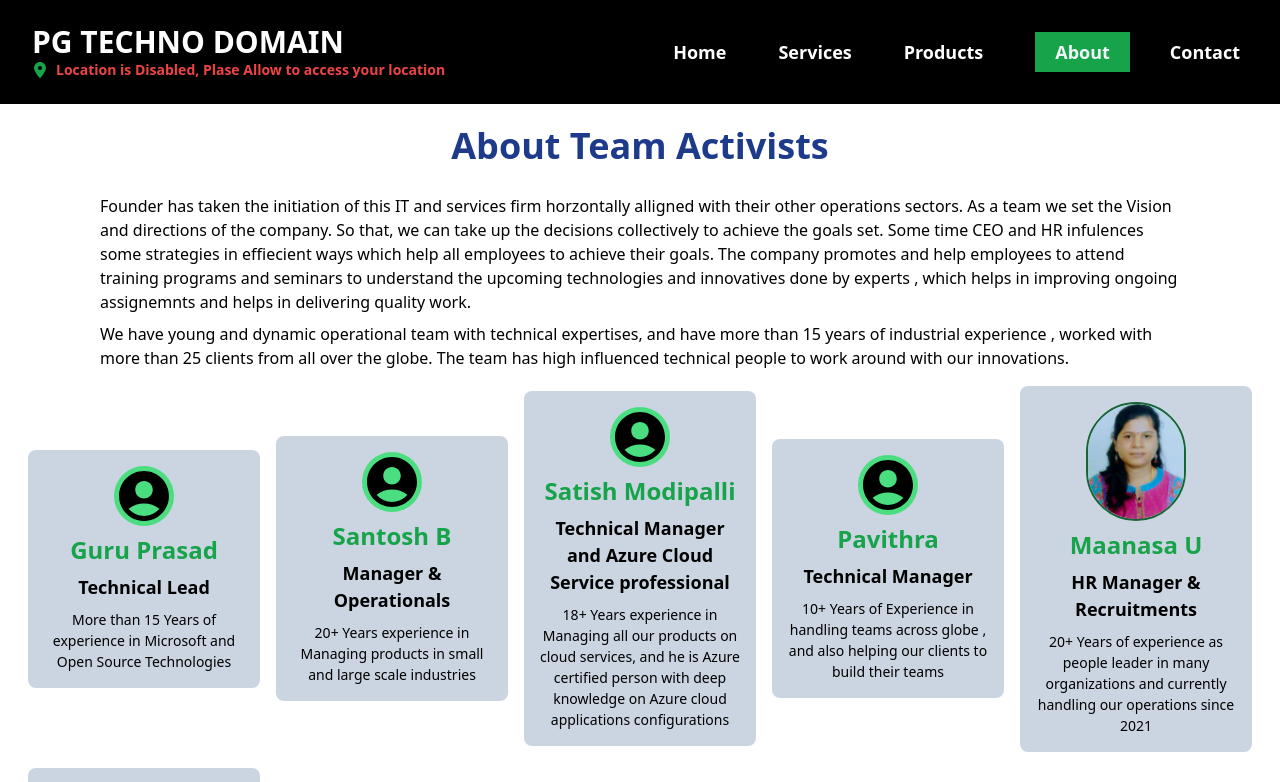
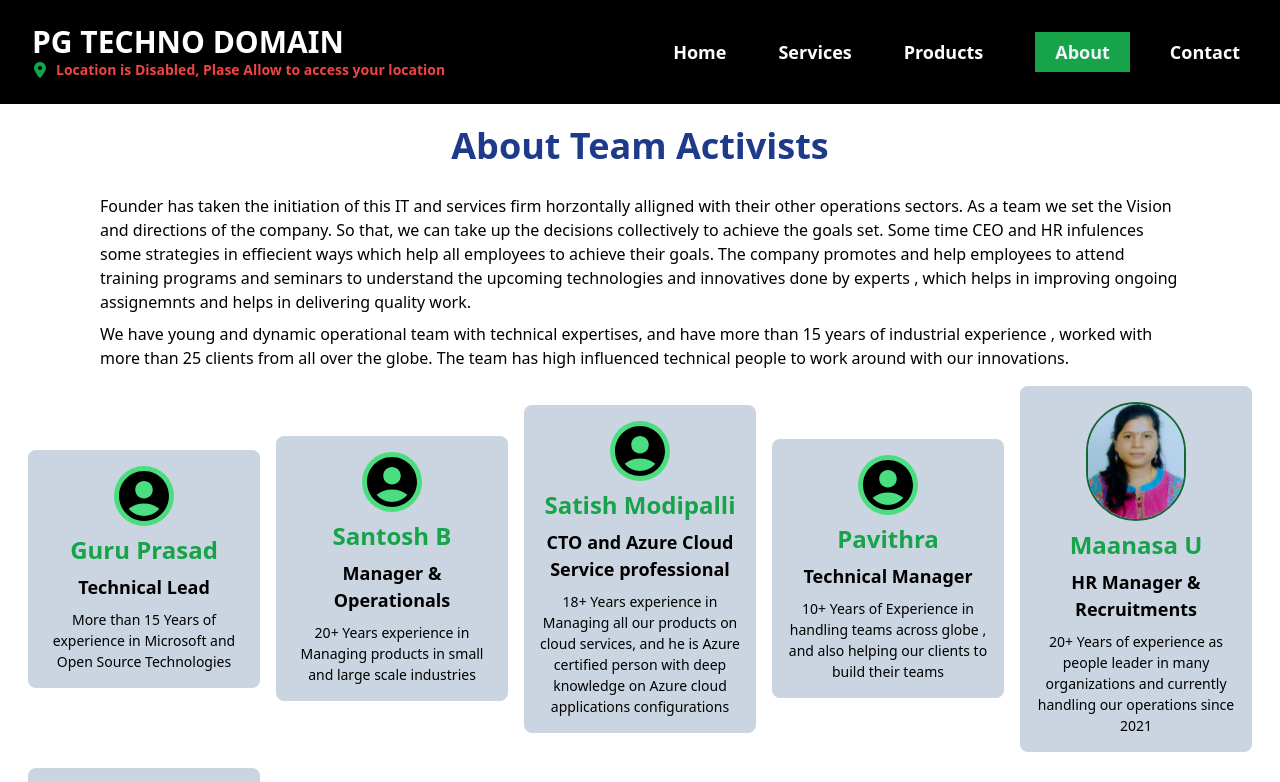
Before and after one commit to Prasad-P-G/PGTechnoServices_GIT_DockerHub, a React (Create React App) app: page /about in a window 1280 px wide. Shown: the top 782 px of the page. Built offline with nearby package versions, Linux system fonts and the light colour scheme; no server answers.

Commit message:
changed profile

```diff
--- a/src/exports/index.js
+++ b/src/exports/index.js
@@ -154,7 +154,7 @@ export const peoplegrids = [
     about:
       "18+ Years experience in Managing all our products on cloud services, and he is Azure certified person with deep knowledge on Azure cloud applications configurations",
     name: "Satish Modipalli",
-    profile: "Technical Manager and Azure Cloud Service professional",
+    profile: "CTO and Azure Cloud Service professional",
   },
 
   {
```
